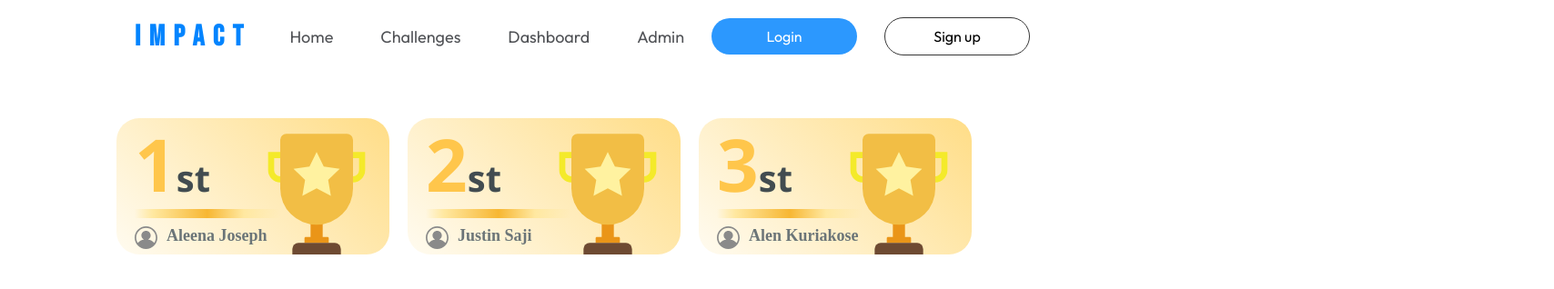
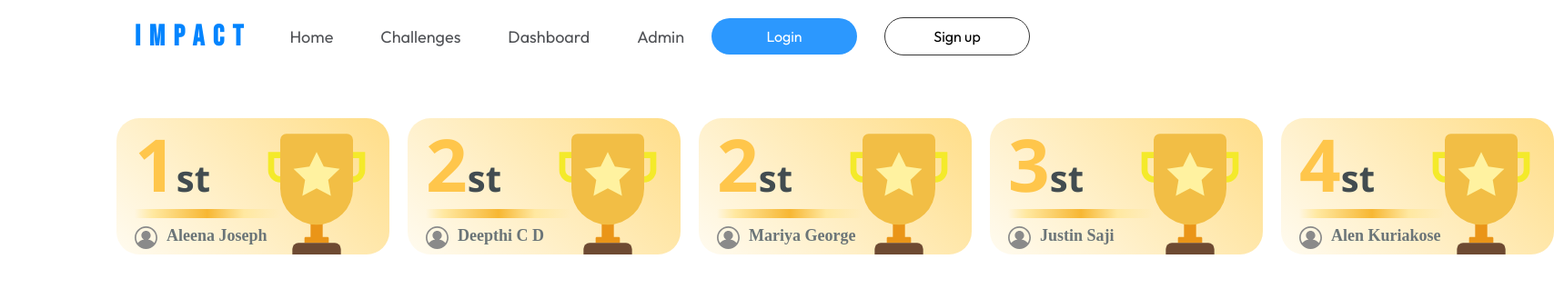
Before and after one commit to aibaljose/impact-g, a React (Vite) app: page /winnerdash in a window 1280 px wide. Shown: the top 318 px of the page at 91% size, 1708 px wide, since content can reach past the window. Built offline with nearby package versions, Linux system fonts and the light colour scheme; no server answers.

Commit message:
version 3

```diff
--- a/src/componets/task_list.jsx
+++ b/src/componets/task_list.jsx
@@ -15,13 +15,13 @@ const task_list = () => {
 
 <div className="header">
 <div className="text">
-  <h2>A game To learn Skills with <br></br>  challeges <span> powered by impact</span></h2>
+  <h2>A game To learn Skills with <br></br>  challenges <span> powered by impact</span></h2>
   <p>Welcome to SkillQuest, the ultimate game designed to help you learn and master new skills through engaging and impactful challenges.<br></br> Whether you're looking to enhance your coding abilities, develop your artistic talents, or improve your problem-solving techniques.</p>
 </div>
 
 <div className="container">
 <Link to="/git" >
-<Task name="git" no ="git & github" dis="Challange 1" />
+<Task name="git" no ="git & github" dis="Challenge 1" />
 </Link>
 
 <Task name="React" no ="0" dis="Challenge 2"/>
--- a/src/pages/winnerdash.jsx
+++ b/src/pages/winnerdash.jsx
@@ -4,9 +4,13 @@ import Winner from "../componets/winner"
 const winnerdash = () => {
   return (
     <div style={{ display:"flex",gap:"20px" }} >
-      <Winner rank ="1" name="Aleena Joseph" score="1000"  />
-      <Winner rank ="2" name="Justin Saji" score="500"  />
-      <Winner rank ="3" name="Alen Kuriakose " score="100"/>
+      <Winner rank ="1" name="Aleena Joseph" score="5000"  />
+      <Winner rank ="2" name="Deepthi C D" score="4000"  />
+      <Winner rank ="2" name="Mariya George " score="4000"/>
+      <Winner rank ="3" name="Justin Saji " score="500"/>
+      <Winner rank ="4" name="Alen Kuriakose" score="100"/>
+
+
     </div>
   )
 }
```
